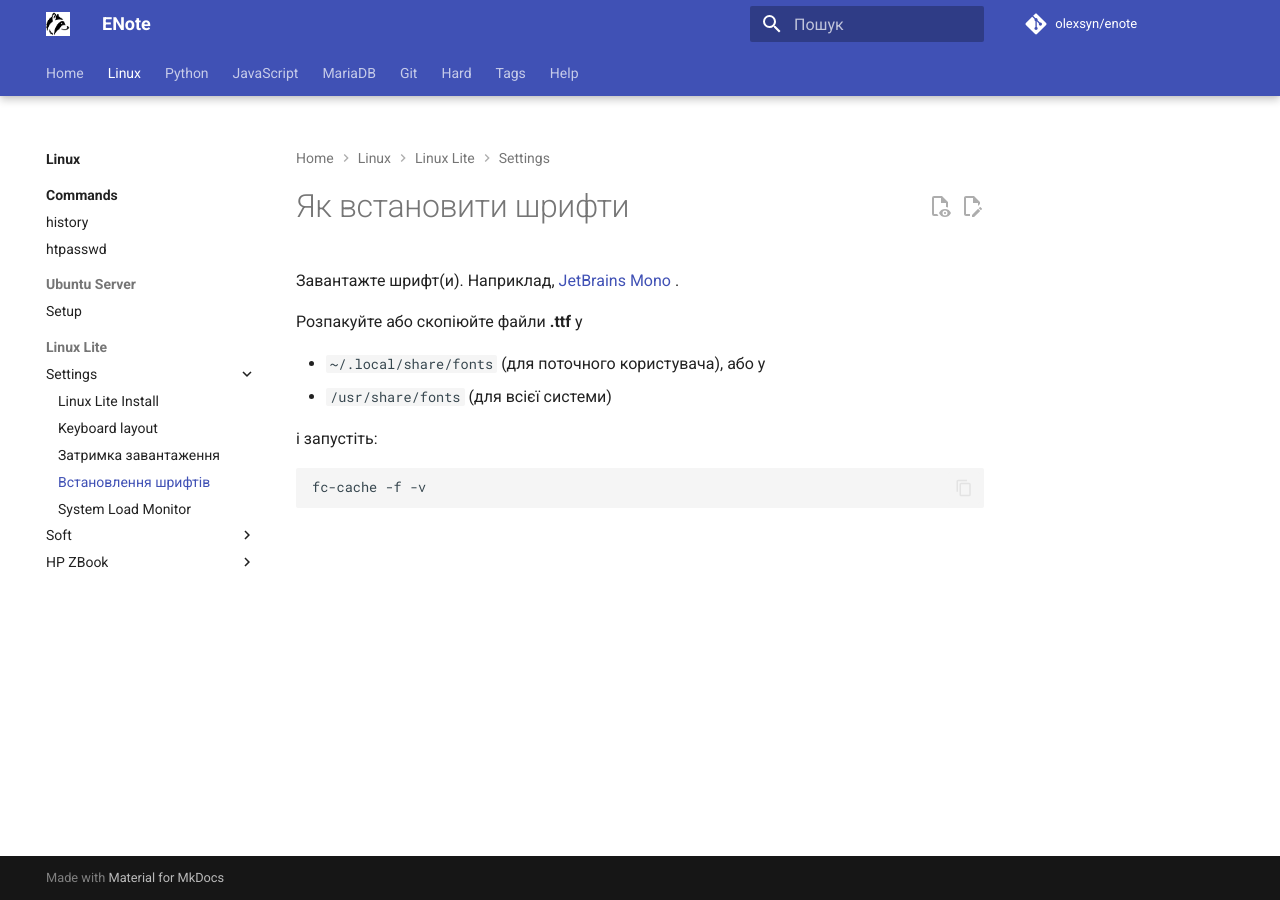
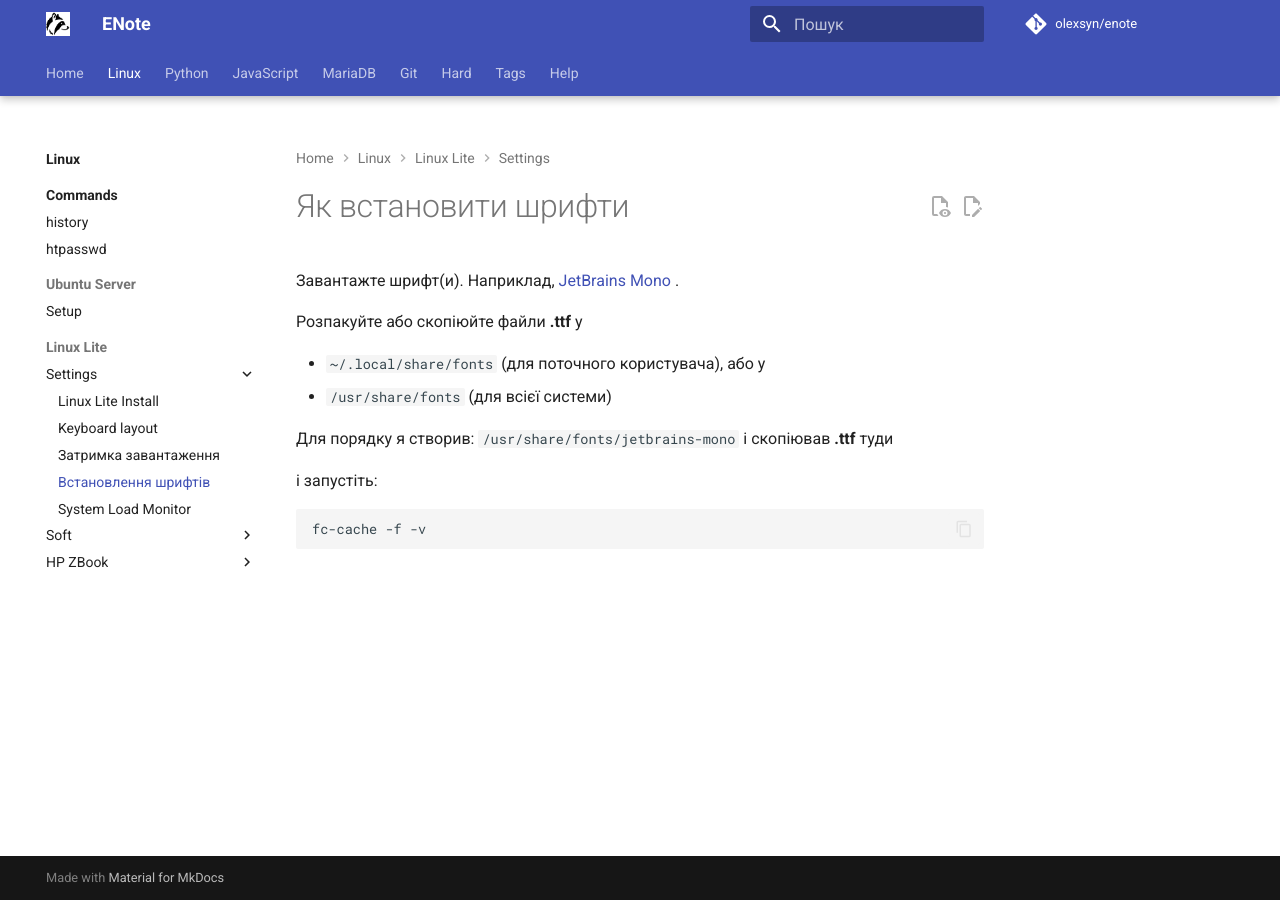
Before and after one commit to olexsyn/enote, an MkDocs documentation site: the page built from docs/linux/linux-lite/settings/install_fonts.md, in a window 1280 px wide. Built offline with MkDocs 1.6.1 and Material for MkDocs 9.7.7, drawn with Linux system fonts in a browser that asks for light colours; comment, search, counter and statistics services are not loaded.

````diff
--- a/docs/linux/linux-lite/settings/install_fonts.md
+++ b/docs/linux/linux-lite/settings/install_fonts.md
@@ -7,6 +7,8 @@
 * `~/.local/share/fonts` (для поточного користувача), або у
 * `/usr/share/fonts` (для всієї системи)
 
+Для порядку я створив: `/usr/share/fonts/jetbrains-mono` і скопіював **.ttf** туди
+
 і запустіть:
 
 ```
````
Also changed, not shown: docs/hard/laptops/hp-zbook-15-g6.md (+2 -0 lines).
